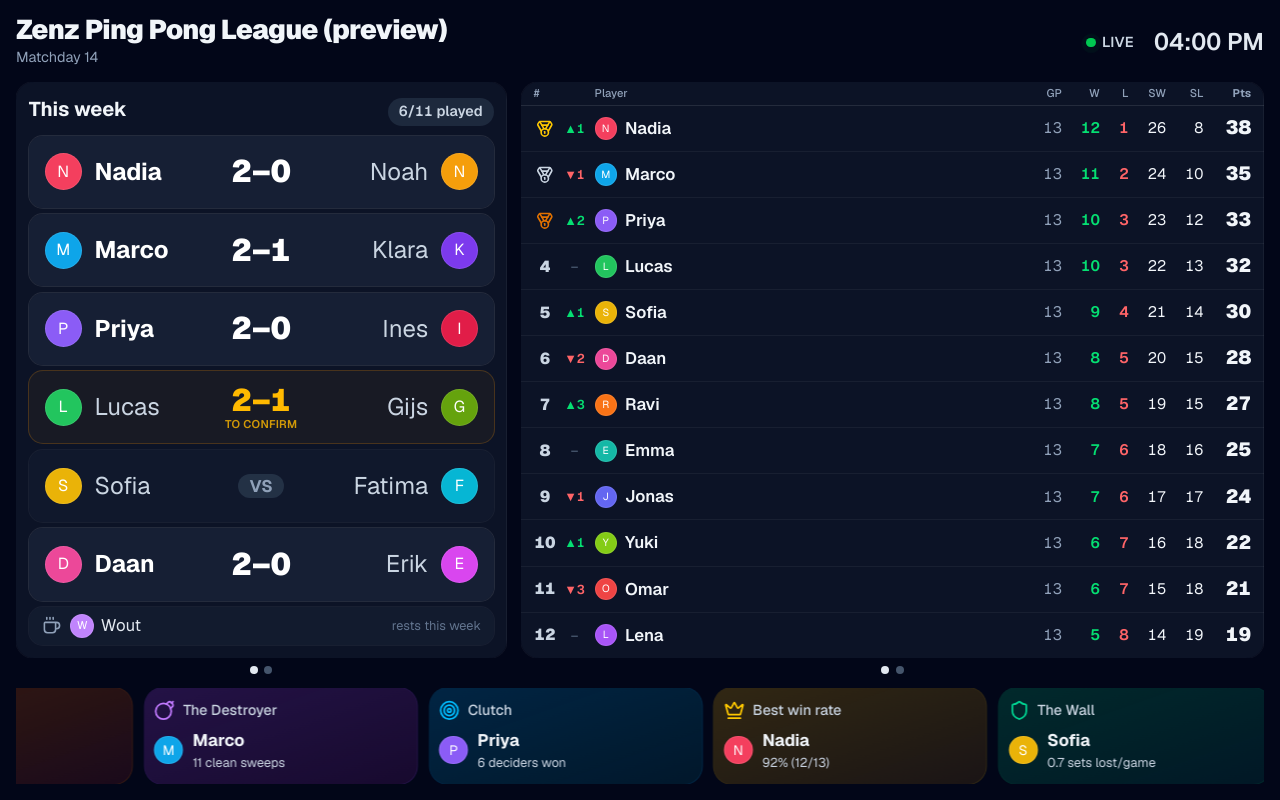
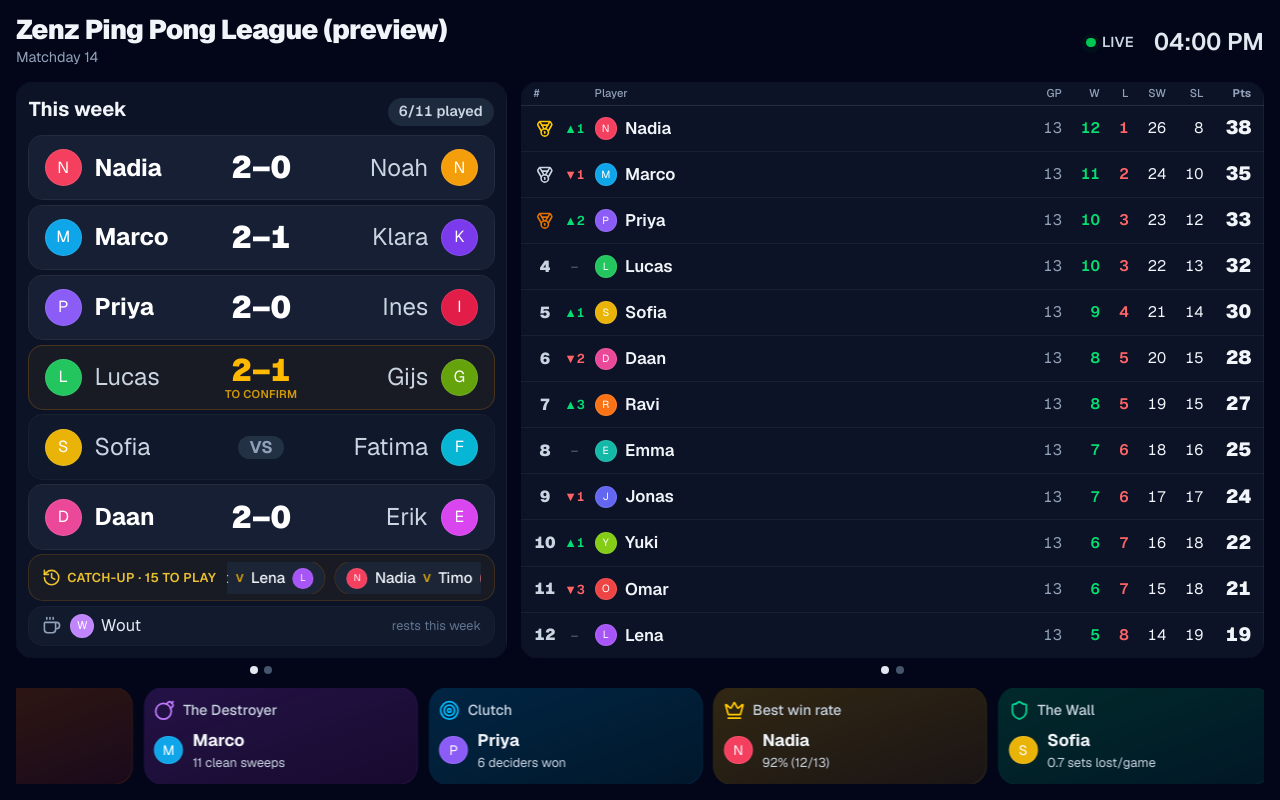
Before and after one commit to ismaelzenz/pingpong-league, a Next.js app: page /display/preview in a window 1280 px wide. Built offline with nearby package versions, Linux system fonts and the light colour scheme.

Commit message:
catch up games in display

```diff
--- a/src/components/display/DisplayBoard.tsx
+++ b/src/components/display/DisplayBoard.tsx
@@ -16,13 +16,13 @@ export default function DisplayBoard({
   data: DisplayData
   refreshMs?: number
 }) {
-  const { leaderboard, records, matchdayNumber, weekGames, byePlayers } = data
+  const { leaderboard, records, matchdayNumber, weekGames, byePlayers, catchUpGames } = data
 
   return (
     <BoardShell tournamentName={tournamentName} matchdayNumber={matchdayNumber} refreshMs={refreshMs}>
       <div className="flex-1 min-h-0 flex flex-col gap-[1.8vh]">
         <div className="grid grid-cols-1 lg:grid-cols-5 gap-[1.8vh] flex-1 min-h-0">
-          <section className="lg:col-span-2 min-h-0"><PagedThisWeek weekGames={weekGames} byePlayers={byePlayers} /></section>
+          <section className="lg:col-span-2 min-h-0"><PagedThisWeek weekGames={weekGames} byePlayers={byePlayers} catchUpGames={catchUpGames} /></section>
           <section className="lg:col-span-3 min-h-0"><PagedStandings rows={leaderboard} /></section>
         </div>
         <section className="shrink-0">
--- a/src/components/display/Paged.tsx
+++ b/src/components/display/Paged.tsx
@@ -79,7 +79,7 @@ export function PagedStandings({ rows, maxPerPage = 18, intervalMs = 20000 }: {
   )
 }
 
-export function PagedThisWeek({ weekGames, byePlayers, maxPerPage = 10, intervalMs = 20000 }: { weekGames: WeekGame[]; byePlayers?: ByePlayer[]; maxPerPage?: number; intervalMs?: number }) {
+export function PagedThisWeek({ weekGames, byePlayers, catchUpGames, maxPerPage = 10, intervalMs = 20000 }: { weekGames: WeekGame[]; byePlayers?: ByePlayer[]; catchUpGames?: WeekGame[]; maxPerPage?: number; intervalMs?: number }) {
   const total = weekGames.length
   const played = weekGames.filter(g => g.status === 'confirmed' || g.status === 'forfeited').length
   const { pageCount, pageSize } = paginate(total, maxPerPage)
@@ -88,7 +88,7 @@ export function PagedThisWeek({ weekGames, byePlayers, maxPerPage = 10, interval
     <div className="h-full flex flex-col gap-[1vh] min-h-0">
       <Slider pageCount={pageCount} page={page}>
         {Array.from({ length: pageCount }, (_, i) => (
-          <ThisWeekPanel key={i} weekGames={weekGames.slice(i * pageSize, i * pageSize + pageSize)} summary={{ played, total }} byePlayers={byePlayers} />
+          <ThisWeekPanel key={i} weekGames={weekGames.slice(i * pageSize, i * pageSize + pageSize)} summary={{ played, total }} byePlayers={byePlayers} catchUpGames={catchUpGames} />
         ))}
       </Slider>
       {pageCount > 1 && <PageDots count={pageCount} active={page} />}
--- a/src/components/display/parts.tsx
+++ b/src/components/display/parts.tsx
@@ -3,7 +3,7 @@ import PlayerAvatar from '@/components/player/PlayerAvatar'
 import AutoRefresh from '@/components/display/AutoRefresh'
 import DisplayClock from '@/components/display/DisplayClock'
 import type { LeaderRow, WeekGame, FunWallEntry, ByePlayer, RecordEntry, RecordKey } from '@/lib/display'
-import { Flame, Bomb, Crown, Target, Medal, CalendarClock, Coffee, Shield, Zap, HeartPulse } from 'lucide-react'
+import { Flame, Bomb, Crown, Target, Medal, CalendarClock, Coffee, Shield, Zap, HeartPulse, History } from 'lucide-react'
 
 /**
  * Shared building blocks for the office-TV board, composed differently by each layout variant
@@ -106,7 +106,7 @@ export function StandingsTable({ rows }: { rows: LeaderRow[] }) {
  * This week's fixtures. Fills its parent's height; rows stretch. Handles postponed games.
  * `summary` overrides the header count (used when only a page of games is passed in for paging).
  */
-export function ThisWeekPanel({ weekGames, summary, byePlayers }: { weekGames: WeekGame[]; summary?: { played: number; total: number }; byePlayers?: ByePlayer[] }) {
+export function ThisWeekPanel({ weekGames, summary, byePlayers, catchUpGames }: { weekGames: WeekGame[]; summary?: { played: number; total: number }; byePlayers?: ByePlayer[]; catchUpGames?: WeekGame[] }) {
   const played = summary ? summary.played : weekGames.filter(g => g.status === 'confirmed' || g.status === 'forfeited').length
   const total = summary ? summary.total : weekGames.length
   return (
@@ -164,6 +164,29 @@ export function ThisWeekPanel({ weekGames, summary, byePlayers }: { weekGames: W
               </div>
             )
           })}
+        </div>
+      )}
+      {catchUpGames && catchUpGames.length > 0 && (
+        <div className="shrink-0 mt-[0.8vh] flex items-center gap-[1.4vh] rounded-xl bg-amber-500/5 ring-1 ring-amber-500/20 px-[1.6vh] py-[0.8vh] overflow-hidden">
+          <div className="flex items-center gap-[0.8vh] shrink-0 text-amber-300/90">
+            <History className="h-[2.4vh] w-[2.4vh]" />
+            <span className="text-[1.6vh] font-semibold uppercase tracking-wide whitespace-nowrap">Catch-up · {catchUpGames.length} to play</span>
+          </div>
+          {/* Single-line marquee so any number of catch-up games scroll past without growing the
+              panel. Two identical copies → a seamless -50% loop (same trick as the records ticker). */}
+          <div className="relative flex-1 min-w-0 overflow-hidden">
+            <div className="flex w-max display-marquee" style={{ animationDuration: `${Math.max(24, catchUpGames.length * 4)}s` }}>
+              {[...catchUpGames, ...catchUpGames].map((g, i) => (
+                <span key={i} className="flex items-center gap-[0.9vh] mr-[1.4vh] shrink-0 rounded-full bg-slate-800/80 ring-1 ring-amber-500/20 px-[1.4vh] py-[0.6vh]">
+                  <PlayerAvatar name={g.homeName} avatarColor={g.homeColor} className="h-[2.6vh] w-[2.6vh] shrink-0" fallbackClassName="text-[1.2vh]" />
+                  <span className="text-[1.9vh] font-medium text-slate-100 whitespace-nowrap">{g.homeName}</span>
+                  <span className="text-[1.4vh] font-bold uppercase text-amber-400/80">v</span>
+                  <span className="text-[1.9vh] font-medium text-slate-100 whitespace-nowrap">{g.awayName}</span>
+                  <PlayerAvatar name={g.awayName} avatarColor={g.awayColor} className="h-[2.6vh] w-[2.6vh] shrink-0" fallbackClassName="text-[1.2vh]" />
+                </span>
+              ))}
+            </div>
+          </div>
         </div>
       )}
       {byePlayers && byePlayers.length > 0 && (
--- a/src/components/display/previewData.ts
+++ b/src/components/display/previewData.ts
@@ -54,4 +54,23 @@ export const PREVIEW: DisplayData = {
     { id: 10, homePlayerId: 10, awayPlayerId: 11, homeName: 'Yuki', awayName: 'Omar', homeColor: '#84cc16', awayColor: '#ef4444', homeSets: null, awaySets: null, status: 'pending' },
     { id: 11, homePlayerId: 21, awayPlayerId: 22, homeName: 'Timo', awayName: 'Vera', homeColor: '#fb7185', awayColor: '#38bdf8', homeSets: 2, awaySets: 1, status: 'confirmed' },
   ],
+  // Backlog games owed outside the weekly grid — playable anytime. In a real 22-player season this
+  // grows large (most players end up owing a game or two), so the board scrolls them in a marquee.
+  catchUpGames: [
+    { id: 101, homePlayerId: 23, awayPlayerId: 7, homeName: 'Wout', awayName: 'Ravi', homeColor: '#c084fc', awayColor: '#f97316', homeSets: null, awaySets: null, status: 'pending' },
+    { id: 102, homePlayerId: 23, awayPlayerId: 12, homeName: 'Wout', awayName: 'Lena', homeColor: '#c084fc', awayColor: '#a855f7', homeSets: null, awaySets: null, status: 'pending' },
+    { id: 103, homePlayerId: 1, awayPlayerId: 21, homeName: 'Nadia', awayName: 'Timo', homeColor: '#f43f5e', awayColor: '#fb7185', homeSets: null, awaySets: null, status: 'pending' },
+    { id: 104, homePlayerId: 2, awayPlayerId: 22, homeName: 'Marco', awayName: 'Vera', homeColor: '#0ea5e9', awayColor: '#38bdf8', homeSets: null, awaySets: null, status: 'postponed' },
+    { id: 105, homePlayerId: 3, awayPlayerId: 20, homeName: 'Priya', awayName: 'Noah', homeColor: '#8b5cf6', awayColor: '#f59e0b', homeSets: null, awaySets: null, status: 'pending' },
+    { id: 106, homePlayerId: 4, awayPlayerId: 19, homeName: 'Lucas', awayName: 'Klara', homeColor: '#22c55e', awayColor: '#7c3aed', homeSets: null, awaySets: null, status: 'pending' },
+    { id: 107, homePlayerId: 5, awayPlayerId: 18, homeName: 'Sofia', awayName: 'Ines', homeColor: '#eab308', awayColor: '#e11d48', homeSets: null, awaySets: null, status: 'pending' },
+    { id: 108, homePlayerId: 6, awayPlayerId: 17, homeName: 'Daan', awayName: 'Gijs', homeColor: '#ec4899', awayColor: '#65a30d', homeSets: null, awaySets: null, status: 'postponed' },
+    { id: 109, homePlayerId: 8, awayPlayerId: 16, homeName: 'Emma', awayName: 'Fatima', homeColor: '#14b8a6', awayColor: '#06b6d4', homeSets: null, awaySets: null, status: 'pending' },
+    { id: 110, homePlayerId: 9, awayPlayerId: 15, homeName: 'Jonas', awayName: 'Erik', homeColor: '#6366f1', awayColor: '#d946ef', homeSets: null, awaySets: null, status: 'pending' },
+    { id: 111, homePlayerId: 10, awayPlayerId: 14, homeName: 'Yuki', awayName: 'Carla', homeColor: '#84cc16', awayColor: '#3b82f6', homeSets: null, awaySets: null, status: 'pending' },
+    { id: 112, homePlayerId: 11, awayPlayerId: 13, homeName: 'Omar', awayName: 'Bruno', homeColor: '#ef4444', awayColor: '#10b981', homeSets: null, awaySets: null, status: 'pending' },
+    { id: 113, homePlayerId: 7, awayPlayerId: 16, homeName: 'Ravi', awayName: 'Fatima', homeColor: '#f97316', awayColor: '#06b6d4', homeSets: null, awaySets: null, status: 'pending' },
+    { id: 114, homePlayerId: 12, awayPlayerId: 20, homeName: 'Lena', awayName: 'Noah', homeColor: '#a855f7', awayColor: '#f59e0b', homeSets: null, awaySets: null, status: 'pending' },
+    { id: 115, homePlayerId: 3, awayPlayerId: 9, homeName: 'Priya', awayName: 'Jonas', homeColor: '#8b5cf6', awayColor: '#6366f1', homeSets: null, awaySets: null, status: 'postponed' },
+  ],
 }
--- a/src/lib/display.ts
+++ b/src/lib/display.ts
@@ -61,6 +61,9 @@ export interface DisplayData {
   weekGames: WeekGame[]
   /** Participants with no game this matchday (odd roster → one player rests each round). */
   byePlayers: ByePlayer[]
+  /** Unplayed catch-up games — backlog owed outside the weekly grid, playable anytime. Shown so
+   *  people can see which extra games are up for grabs and arrange them. */
+  catchUpGames: WeekGame[]
 }
 
 export async function computeDisplayData(tournamentId: number): Promise<DisplayData> {
@@ -102,10 +105,7 @@ export async function computeDisplayData(tournamentId: number): Promise<DisplayD
     ...e, rank: i + 1, movement: movement ? (movement.get(e.userId) ?? 0) : null,
   }))
 
-  // This week's fixtures (current matchday, excluding catch-up games).
-  const weekGames: WeekGame[] = currentMd
-    ? (await db.select().from(games).where(and(eq(games.matchdayId, currentMd.id), eq(games.isCatchUp, false))))
-        .map(g => ({
+  const toWeekGame = (g: typeof allFinished[number]): WeekGame => ({
     id: g.id,
     homePlayerId: g.homePlayerId,
     awayPlayerId: g.awayPlayerId,
@@ -116,8 +116,27 @@ export async function computeDisplayData(tournamentId: number): Promise<DisplayD
     homeSets: g.homeSets,
     awaySets: g.awaySets,
     status: g.status,
-        }))
+  })
+
+  // This week's fixtures (current matchday, excluding catch-up games).
+  const weekGames: WeekGame[] = currentMd
+    ? (await db.select().from(games).where(and(eq(games.matchdayId, currentMd.id), eq(games.isCatchUp, false)))).map(toWeekGame)
     : []
+
+  // Catch-up backlog: unplayed games people still owe that AREN'T part of this week's fixtures.
+  // Always includes explicit catch-up games; also folds in any overdue game from an earlier matchday
+  // (its week has already begun but it went unplayed / was postponed). Current-matchday games are
+  // deliberately left out — they already appear in "This week" above, postponed ones included.
+  const mdById = new Map(mds.map(m => [m.id, m]))
+  const catchUpGames: WeekGame[] = (await db.select().from(games)
+    .where(and(eq(games.tournamentId, tournamentId), inArray(games.status, ['pending', 'postponed']))))
+    .filter(g => {
+      if (g.isCatchUp) return true                     // explicit backlog — never a weekly fixture
+      if (g.matchdayId === currentMd?.id) return false // a current fixture → shown in "This week"
+      const wk = mdById.get(g.matchdayId)?.weekStart
+      return !!wk && wk <= today                       // overdue: an earlier week that's already started
+    })
+    .map(toWeekGame)
 
   const records = computeRecords(players, allFinished.filter(g => g.status === 'confirmed'))
 
@@ -128,7 +147,7 @@ export async function computeDisplayData(tournamentId: number): Promise<DisplayD
     ? players.filter(p => !inGame.has(p.userId)).map(p => ({ userId: p.userId, name: p.name, avatarColor: p.avatarColor }))
     : []
 
-  return { leaderboard, records, matchdayNumber: currentMd?.number ?? null, weekGames, byePlayers }
+  return { leaderboard, records, matchdayNumber: currentMd?.number ?? null, weekGames, byePlayers, catchUpGames }
 }
 
 interface ConfirmedGame {
```
Lines whose indentation alone changed are shown as unchanged.
